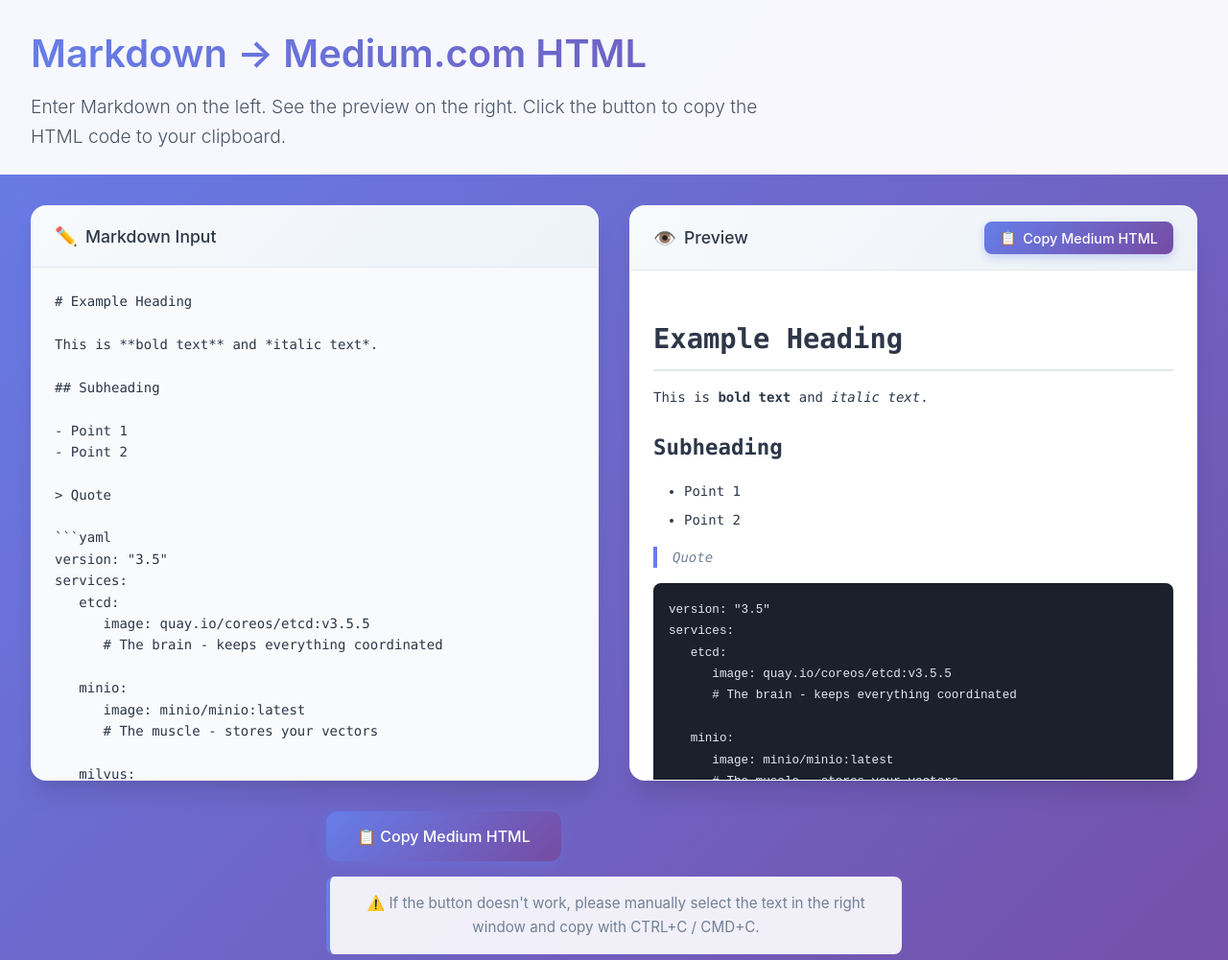
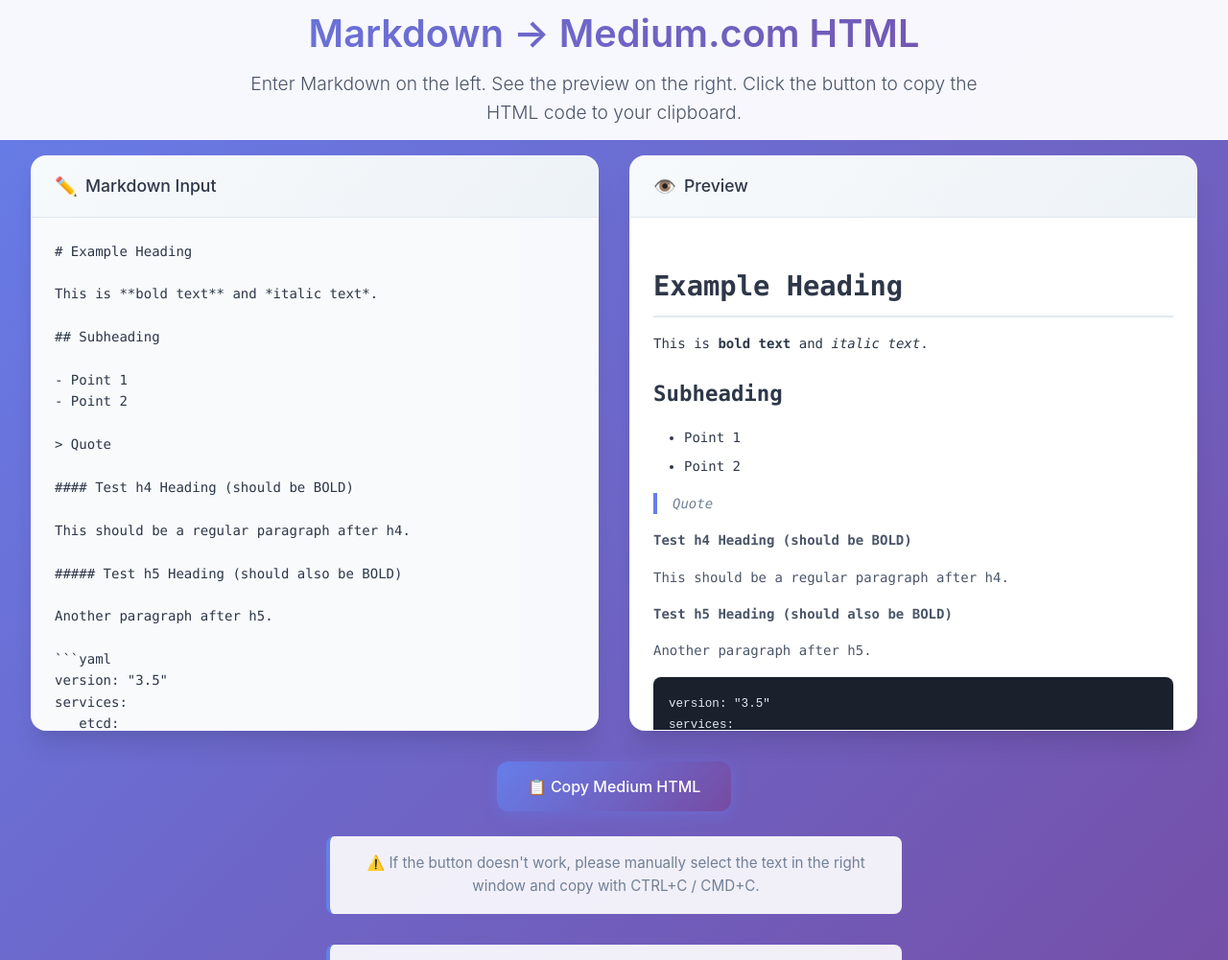
Before and after one commit to Rigel-Computer/markdown-to-medium-converter, a plain HTML site: page index.html in a window 1280 px wide. Shown: the top 1001 px of the page at 96% size. Drawn offline with Linux system fonts and the light colour scheme.

Commit message:
Add support for #### and ##### markdown headings as bold text
- Convert #### and ##### to <p><strong> with proper line breaks
- Use placeholder technique (HEADING4/5_BOLD_PLACEHOLDER) to prevent inline rendering
- Minor layout: compact header, remove session storage, remove duplicate copy button

```diff
--- a/index.html
+++ b/index.html
@@ -32,15 +32,16 @@
             background: rgba(255, 255, 255, 0.95);
             backdrop-filter: blur(10px);
             border-bottom: 1px solid rgba(255, 255, 255, 0.2);
-            padding: 1.5rem 2rem;
-            margin-bottom: 2rem;
+            padding: 0.25rem 1rem 0.75rem 1rem;
+            margin-bottom: 1rem;
+            text-align: center;
          }
 
          .header h1 {
-            font-size: 2.5rem;
+            font-size: 2.48rem;
             font-weight: 600;
             color: #1a202c;
-            margin-bottom: 0.5rem;
+            margin-bottom: 0.25rem;
             background: linear-gradient(135deg, #667eea, #764ba2);
             -webkit-background-clip: text;
             -webkit-text-fill-color: transparent;
@@ -52,6 +53,7 @@
             color: #4a5568;
             font-weight: 300;
             max-width: 800px;
+            margin: 0 auto;
          }
 
          .container {
@@ -181,6 +183,12 @@
             margin: 2rem 0;
             padding: 0 2rem;
             flex-wrap: wrap;
+         }
+
+         .controls > div {
+            display: flex;
+            flex-direction: column;
+            align-items: center;
          }
 
          button {
@@ -381,13 +389,6 @@
          <div class="pane">
             <div class="pane-header">
                <h3><span class="icon">👁️</span> Preview</h3>
-               <button
-                  id="header-copy-btn"
-                  class="header-btn"
-                  title="Copy HTML to Clipboard"
-               >
-                  <span>📋</span> Copy Medium HTML
-               </button>
             </div>
             <div id="preview" class="preview">
                <em>Preview will appear here...</em>
@@ -484,6 +485,16 @@
             html = html.replace(/\*\*([^*]+)\*\*/g, "<strong>$1</strong>");
             html = html.replace(/\*([^*]+)\*/g, "<em>$1</em>");
 
+            // STEP 3.5: Platzhalter für ##### und #### (VOR den anderen Überschriften)
+            html = html.replace(
+               /^##### (.*$)/gim,
+               "HEADING5_BOLD_PLACEHOLDER_$1_ENDPLACEHOLDER"
+            );
+            html = html.replace(
+               /^#### (.*$)/gim,
+               "HEADING4_BOLD_PLACEHOLDER_$1_ENDPLACEHOLDER"
+            );
+
             html = html.replace(/^### (.*$)/gim, "<h4>$1</h4>");
             html = html.replace(/^## (.*$)/gim, "<h3>$1</h3>");
             html = html.replace(/^# (.*$)/gim, "<h2>$1</h2>");
@@ -518,7 +529,7 @@
                   paragraph = paragraph.trim();
                   if (
                      paragraph.match(
-                        /^<(h[2-4]|ul|ol|li|blockquote|pre|code|hr|div)/
+                        /^<(h[2-4]|ul|ol|li|blockquote|pre|code|hr|div)|^HEADING[45]_BOLD_PLACEHOLDER/
                      )
                   ) {
                      return paragraph;
@@ -532,6 +543,16 @@
             html = html.replace(/(<h[2-4]>.*?<\/h[2-4]>)<p><\/p>/g, "$1");
             html = html.replace(/(<\/(h2|h3|h4)>)(<br\s*\/?>)?/g, "$1");
 
+            // STEP 4: Platzhalter für ##### und #### zurückwandeln zu <p><strong>
+            html = html.replace(
+               /HEADING5_BOLD_PLACEHOLDER_(.*?)_ENDPLACEHOLDER/g,
+               "<p><strong>$1</strong></p>"
+            );
+            html = html.replace(
+               /HEADING4_BOLD_PLACEHOLDER_(.*?)_ENDPLACEHOLDER/g,
+               "<p><strong>$1</strong></p>"
+            );
+
             // Platzhalter zurückwandeln
             html = html.replace(/AAAAAAAAAAAAAAAAAAAAAA/g, " ");
             html = html.replace(/HASH_PLACEHOLDER/g, "#");
@@ -543,16 +564,51 @@
          const markdownInput = document.getElementById("markdown-input");
          const preview = document.getElementById("preview");
          const copyBtn = document.getElementById("copy-btn");
-         const headerCopyBtn = document.getElementById("header-copy-btn");
+
+         let hasScrolledOnce = false;
 
          function updatePreview() {
             const markdown = markdownInput.value;
-            sessionStorage.setItem("markdownInput", markdown);
             const html = markdownToMediumHTML(markdown);
             preview.innerHTML = html || "<em>Preview will appear here...</em>";
          }
 
-         markdownInput.addEventListener("input", updatePreview);
+         function handleInput() {
+            updatePreview();
+
+            // Scroll to copy button on first input
+            if (!hasScrolledOnce && markdownInput.value.trim().length > 0) {
+               hasScrolledOnce = true;
+
+               // Custom slow scroll animation
+               const targetPosition = copyBtn.getBoundingClientRect().top + window.pageYOffset - window.innerHeight / 2 + copyBtn.offsetHeight / 2;
+               const startPosition = window.pageYOffset;
+               const distance = targetPosition - startPosition;
+               const duration = 2000; // 2 seconds for slow scroll
+               let start = null;
+
+               function slowScroll(timestamp) {
+                  if (!start) start = timestamp;
+                  const elapsed = timestamp - start;
+                  const progress = Math.min(elapsed / duration, 1);
+
+                  // Ease-in-out function for smooth acceleration/deceleration
+                  const easeInOutCubic = progress < 0.5
+                     ? 4 * progress * progress * progress
+                     : 1 - Math.pow(-2 * progress + 2, 3) / 2;
+
+                  window.scrollTo(0, startPosition + distance * easeInOutCubic);
+
+                  if (progress < 1) {
+                     requestAnimationFrame(slowScroll);
+                  }
+               }
+
+               requestAnimationFrame(slowScroll);
+            }
+         }
+
+         markdownInput.addEventListener("input", handleInput);
 
          async function handleCopy() {
             const htmlElement = document.getElementById("preview");
@@ -610,13 +666,8 @@
          }
 
          copyBtn.addEventListener("click", handleCopy);
-         headerCopyBtn.addEventListener("click", handleCopy);
 
-         const savedMarkdown = sessionStorage.getItem("markdownInput");
-         if (savedMarkdown !== null) {
-            markdownInput.value = savedMarkdown;
-         } else {
-            markdownInput.value = `# Example Heading
+         markdownInput.value = `# Example Heading
 
 This is **bold text** and *italic text*.
 
@@ -626,6 +677,14 @@ This is **bold text** and *italic text*.
 - Point 2
 
 > Quote
+
+#### Test h4 Heading (should be BOLD)
+
+This should be a regular paragraph after h4.
+
+##### Test h5 Heading (should also be BOLD)
+
+Another paragraph after h5.
 
 \`\`\`yaml
 version: "3.5"
@@ -653,7 +712,6 @@ services:
 1. Numbered
 2. Also this
 `;
-         }
 
          updatePreview();
       </script>
```
Also changed, not shown: .claude/settings.local.json.
